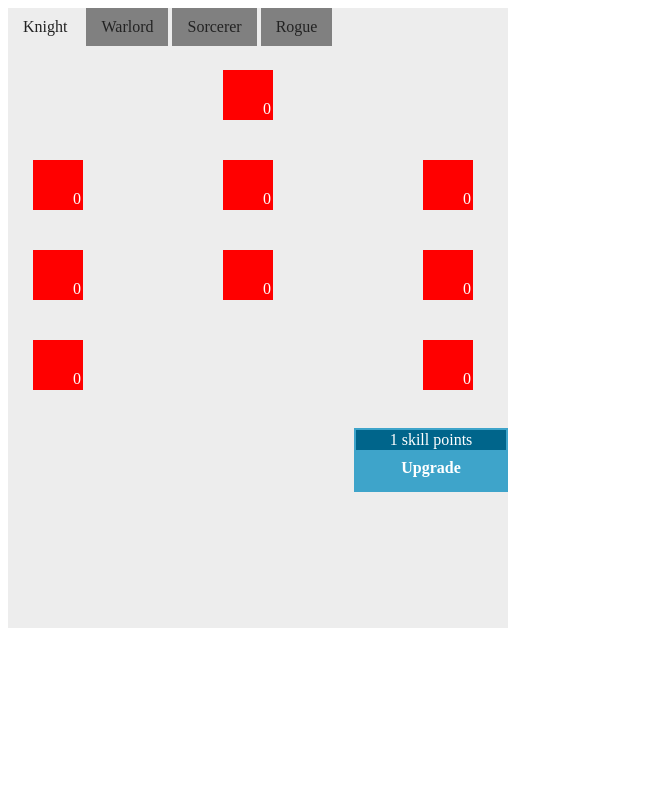
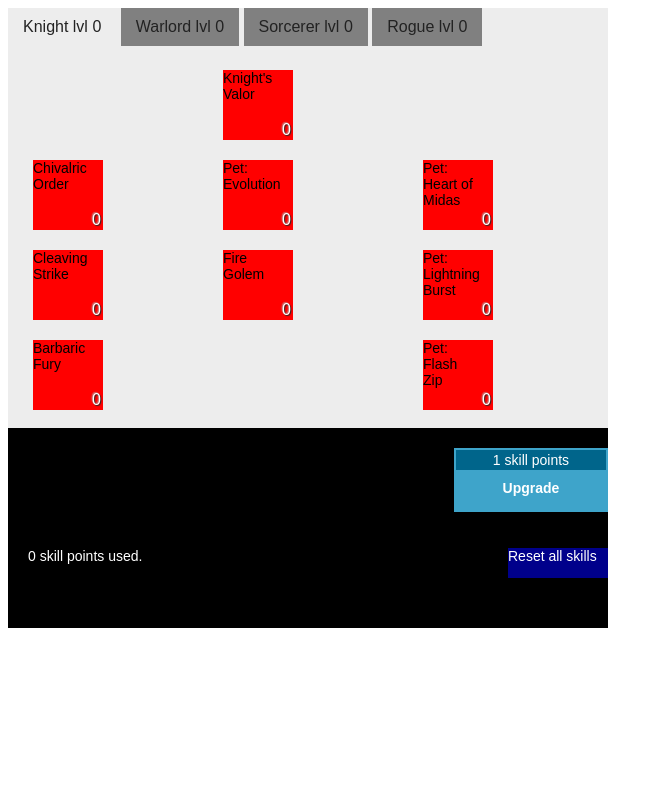
Before and after one commit to deniauma/TT2skillTree, a Django app: page /skills/ in a window 1280 px wide. Shown: the whole page, without its empty margins (0-663 px from the left). Run offline with Django 3.2, Linux system fonts and the light colour scheme; data comes from the database, SQL or seed files in the repository; data that the repository does not hold is empty.

Commit message:
Adding skill interaction

```diff
--- a/skills/static/main.css
+++ b/skills/static/main.css
@@ -1,13 +1,42 @@
+body{
+    font-family: arial;
+}
+
 .skilltree{
-    width: 500px;
+    width: 600px;
     height: 420px;
     background-color: #ededed;
 }
 
 #controls{
-    width: 500px;
+    width: 600px;
     height: 200px;
     background-color: #ededed;
+}
+
+.control{
+    height: 80px;
+    padding-top: 20px;
+    background-color: black;
+    color: white;
+    font-size: 14px;
+    width: 600px;
+}
+
+.button{
+    color: white;
+}
+
+#reset{
+    float: right;
+    width: 100px;
+    height: 30px;
+    background-color: darkblue;
+}
+
+#sp_used{
+    float: left;
+    padding-left: 20px;
 }
 
 #skill_btn_upgrade{
@@ -16,6 +45,10 @@
     width: 150px;
     height: 60px;
     background-color: rgb(62,164,202);
+}
+
+#skill_btn_upgrade:hover{
+    cursor: pointer;
 }
 
 .btn_upper{
@@ -60,13 +93,9 @@
     display: inherit;
 }
 
-#red_tree{
-
-}
-
 .skill{
-    width: 50px;
-    height: 50px;
+    width: 70px;
+    height: 70px;
     margin-top: 20px;
 }
 
@@ -123,10 +152,14 @@
     text-align: right;
     margin-top: 30px;
     margin-right: 2px;
+    font-size: 16px;
+    line-height: 60px;
+    text-shadow: 1px 1px 1px #272727, -1px -1px 1px rgba(167, 167, 167, 0.69);
 }
 
 .skill_btn{
     position: absolute;
     width: 50px;
     height: 50px;
+    font-size: 14px;
 }
--- a/skills/static/skilltree.js
+++ b/skills/static/skilltree.js
@@ -1,3 +1,26 @@
+var skills = null;
+
+function get_selected_skill(){
+    var id = $('.selected').attr('id');
+    var skill = {};
+    skill.id = id;
+    skill.lvl = $('.selected > .skill_lvl').html();
+    for(s in skills){
+        if(skills[s].pk == id){
+            skill.fields = skills[s].fields;
+            break;
+        }
+    }
+    return skill;
+}
+
+function display_skill(){
+    var s = get_selected_skill();
+    $('#skill_title').html(s.fields.name);
+    $('#skill_effect1').html(s.fields['bonus_effect1_lvl'+s.lvl]);
+    $('#skill_effect2').html(s.fields.bonus_effect2_lvl1);
+}
+
 $(document).ready(function(){
 
 	$('ul.tabs li').click(function(){
@@ -12,12 +35,16 @@
 
     $('.skill_btn').bind('click', function(){
         console.debug($(this).parent().attr('id'));
+        $('.selected').removeClass('selected');
+        $(this).parent().addClass('selected');
+        display_skill();
 	})
 
     $('#skill_btn_upgrade').bind('click', function(){
         var lvl = $('.selected > .skill_lvl').html();
         lvl++;
         $('.selected > .skill_lvl').html(lvl++);
+        display_skill();
         console.debug(lvl);
     })
 
@@ -30,6 +57,9 @@
         data = msg["skills"];
         s = JSON.parse(data);
         console.debug("Test: "+s.length+", "+s[0].pk)
+        skills = s;
     });
 
+    display_skill();
+
 })
--- a/skills/templates/skills/index.html
+++ b/skills/templates/skills/index.html
@@ -13,15 +13,15 @@
     <body>
         <div class="skilltree">
             <ul class="tabs">
-                <li class="tab-link current" data-tab="red_tree">Knight</li>
-                <li class="tab-link" data-tab="yellow_tree">Warlord</li>
-                <li class="tab-link" data-tab="blue_tree">Sorcerer</li>
-                <li class="tab-link" data-tab="green_tree">Rogue</li>
+                <li class="tab-link current" data-tab="red_tree">Knight lvl <span id="knight_lvl">0</span></li>
+                <li class="tab-link" data-tab="yellow_tree">Warlord lvl <span id="warlord_lvl">0</span></li>
+                <li class="tab-link" data-tab="blue_tree">Sorcerer lvl <span id="sorcerer_lvl">0</span></li>
+                <li class="tab-link" data-tab="green_tree">Rogue lvl <span id="rogue_lvl">0</span></li>
             </ul>
             <div id="red_tree" class="tab-content current">
                 {% for skill in red %}
                     <div id="{{skill.id}}" class="skill skill_red skill_slot{{skill.slot}} {% if forloop.first %}selected{% endif %}">
-                        <div class="skill_btn"></div>
+                        <div class="skill_btn">{{skill.name}}</div>
                         <div class="skill_lvl">0</div>
                     </div>
                 {% endfor %}
@@ -29,7 +29,7 @@
             <div id="yellow_tree" class="tab-content">
                 {% for skill in yellow %}
                     <div id="{{skill.id}}" class="skill skill_yellow skill_slot{{skill.slot}} {% if forloop.first %}selected{% endif %}">
-                        <div class="skill_btn"></div>
+                        <div class="skill_btn">{{skill.name}}</div>
                         <div class="skill_lvl">0</div>
                     </div>
                 {% endfor %}
@@ -37,7 +37,7 @@
             <div id="blue_tree" class="tab-content">
                 {% for skill in blue %}
                     <div id="{{skill.id}}" class="skill skill_blue skill_slot{{skill.slot}} {% if forloop.first %}selected{% endif %}">
-                        <div class="skill_btn"></div>
+                        <div class="skill_btn">{{skill.name}}</div>
                         <div class="skill_lvl">0</div>
                     </div>
                 {% endfor %}
@@ -45,16 +45,27 @@
             <div id="green_tree" class="tab-content">
                 {% for skill in green %}
                     <div id="{{skill.id}}" class="skill skill_green skill_slot{{skill.slot}} {% if forloop.first %}selected{% endif %}">
-                        <div class="skill_btn"></div>
+                        <div class="skill_btn">{{skill.name}}</div>
                         <div class="skill_lvl">0</div>
                     </div>
                 {% endfor %}
             </div>
         </div>
         <div id="controls">
-            <div id="skill_btn_upgrade">
-                <div class="btn_upper">1 skill points</div>
-                <div class="btn_lower">Upgrade</div>
+            <div class="control">
+                <div id="skill_desc">
+                    <div id="skill_title"></div>
+                    <div id="skill_effect1"></div>
+                    <div id="skill_effect2"></div>
+                </div>
+                <div id="skill_btn_upgrade">
+                    <div class="btn_upper">1 skill points</div>
+                    <div class="btn_lower">Upgrade</div>
+                </div>
+            </div>
+            <div class="control">
+                <div id="sp_used"><span>0</span> skill points used.</div>
+                <a class="button" href="#"><div id="reset">Reset all skills</div></a>
             </div>
         </div>
     </body>
```
